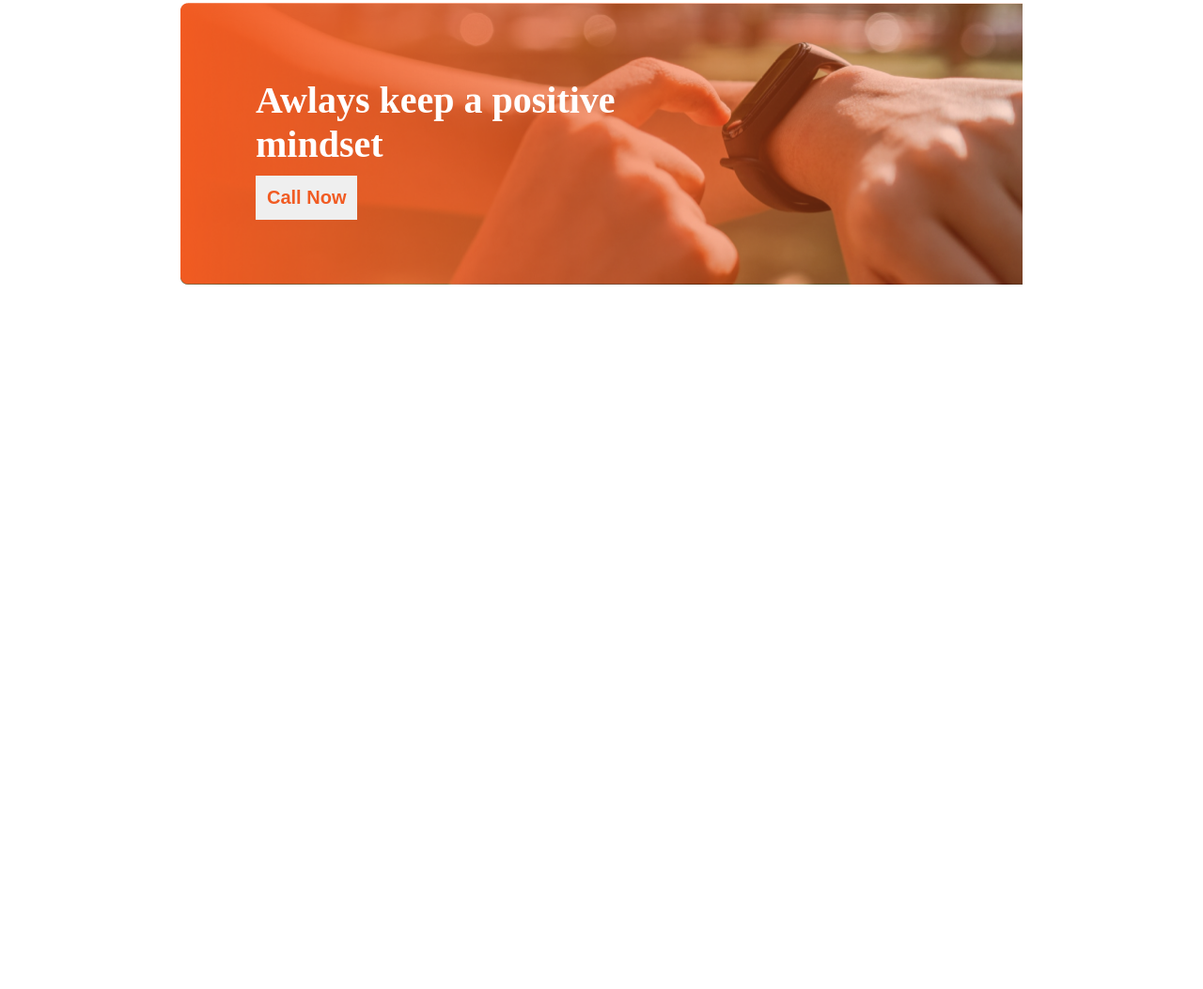
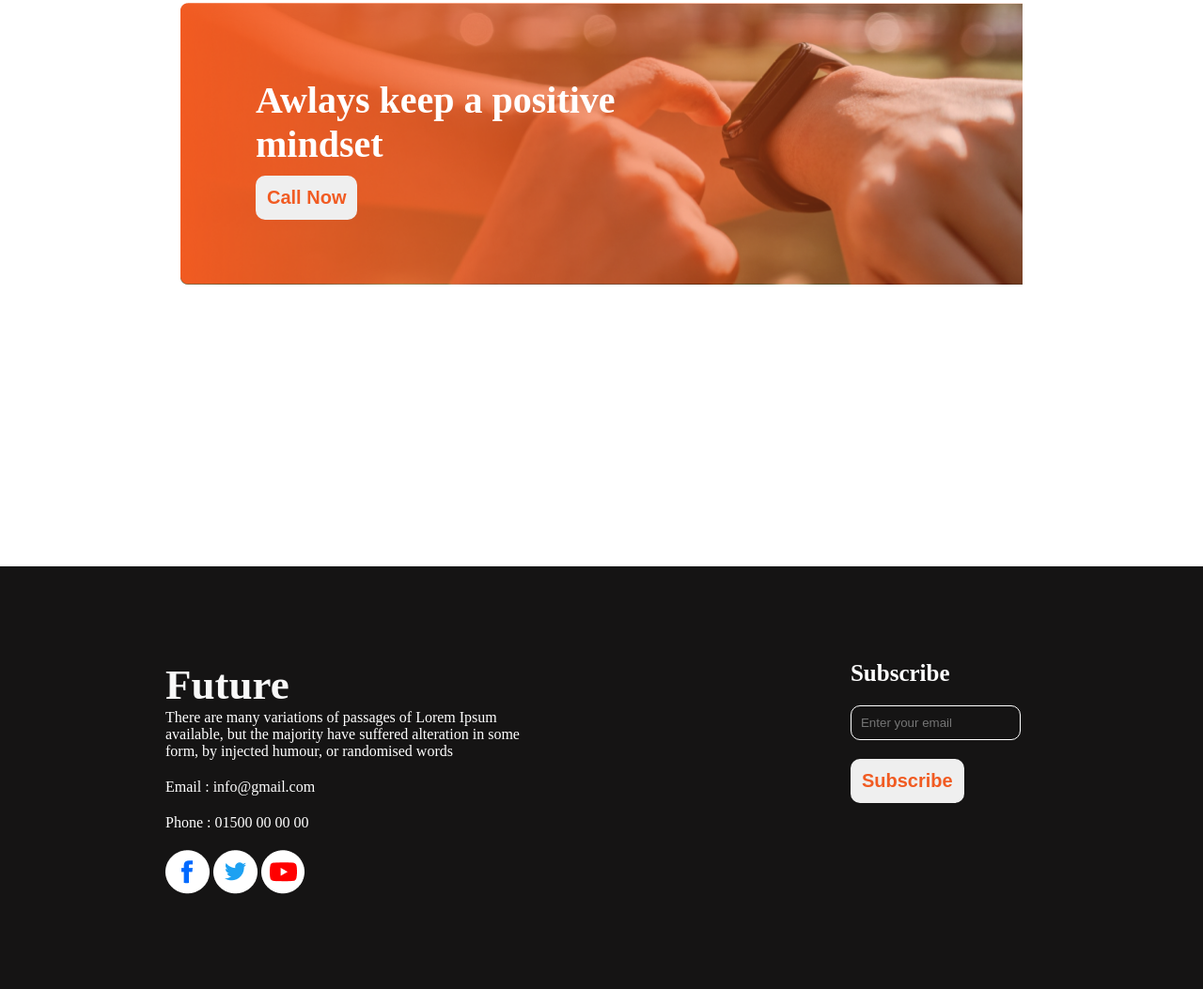
Before and after one commit to dronatoo21/new-year-project, a plain HTML site: page index.html in a window 1280 px wide. Shown: the part 2431-3484 px from the top of the page at 94% size. Before the commit the page ends 2745 px from the top, so only its background shows below. Drawn offline with Linux system fonts and the light colour scheme.

Commit message:
finished footer section

```diff
--- a/index.html
+++ b/index.html
@@ -74,7 +74,26 @@
     </main>
     <!--footer section starts from here-->
     <footer>
-
+        <section class="foot-sec">
+            <div class="foot-column">
+                <h1 class="foot-title">Future</h1>
+                <p class="foot-des">There are many variations of passages of Lorem Ipsum <br>
+                     available, but the majority have suffered alteration in some <br>
+                     form, by injected humour, or randomised words</p>
+                <p class="foot-des">Email : info@gmail.com</p>
+                <p class="foot-des">Phone : 01500 00 00 00</p>
+                <div class="social-links">
+                    <a href="#"><img src="images/icons/fb.png" alt=""></a>
+                    <a href="#"><img src="images/icons/twitter.png" alt=""></a>
+                    <a href="#"><img src="images/icons/youtube.png" alt=""></a>
+                </div>
+            </div>
+            <div class="foot-column">
+                <h1 class="foot-title-two">Subscribe</h1>
+                <input class="foot-email" type="email" placeholder="Enter your email" name="" id=""><br>
+                <button class="body-sec-three-btn">Subscribe</button>
+            </div>
+        </section>
     </footer>
 </body>
 </html>
--- a/style.css
+++ b/style.css
@@ -107,7 +107,7 @@ header{
     margin-top: 70px;
 }
 
-/*----------body section two styles----------*/
+/*----------body section three styles----------*/
 
 .body-sec-three{
     height: 300px;
@@ -140,7 +140,46 @@ header{
     padding: 12px;
     border: 0;
     margin-top: 10px;
+    border-radius: 10px;
 }
 
 
 /*footer section styles*/
+
+.foot-sec{
+    height: 350px;
+    margin-top: 300px;
+    padding-top: 100px;
+    background: #151414;
+    display: flex;
+    justify-content: space-around;
+}
+
+.foot-title{
+    color: #F8F8F8;
+    font-size: 45px;
+    font-weight: 700;
+}
+
+.foot-des{
+    color: #FFF;
+    font-size: 16px;
+    font-weight: 400;
+    margin-bottom: 20px;
+}
+
+.foot-title-two{
+    color: #FFF;
+    font-size: 25px;
+    font-weight: 600;
+    margin-bottom: 20px;
+}
+
+.foot-email{
+    background-color: transparent;
+    border: 1px solid white;
+    border-radius: 10px;
+    padding: 10px;
+    width: 80%;
+    margin-bottom: 10px;
+}
```
